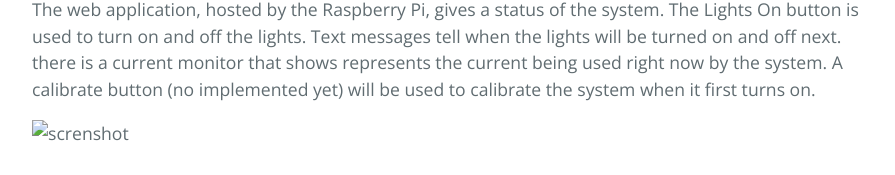
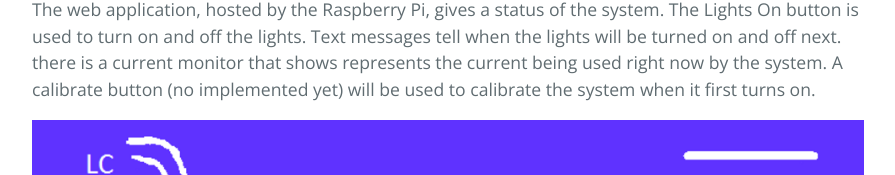
Before and after one commit to drkmsmithjr/LConnect, a plain HTML site: page index.html in a window 1280 px wide. Shown: the part 1420-1595 px from the top of the page, without its empty margins (192-1087 px from the left). Drawn offline with nearby package versions, Linux system fonts and the light colour scheme.

Commit message:
Update index.html

```diff
--- a/index.html
+++ b/index.html
@@ -55,7 +55,7 @@ LawnConnect automatically controls and monitors your lawn lights and lets you kn
 
 <p>The web application, hosted by the Raspberry Pi, gives a status of the system.   The Lights On button is used to turn on and off the lights.  Text messages tell when the lights will be turned on and off next.  there is a current monitor that shows represents the current being used right now by the system. A calibrate button (no implemented yet) will be used to calibrate the system when it first turns on.  </p>
 
-<p><img src="LConnect/blob/gh-pages/webpage_shot.png" alt="screnshot" title="web page screen shot"></p>
+<p><img src="./webpage_shot.png" alt="screnshot" title="web page screen shot"></p>
 
 <h1>
 <a id="block-diagram" class="anchor" href="#block-diagram" aria-hidden="true"><span aria-hidden="true" class="octicon octicon-link"></span></a>Block Diagram</h1>
```
